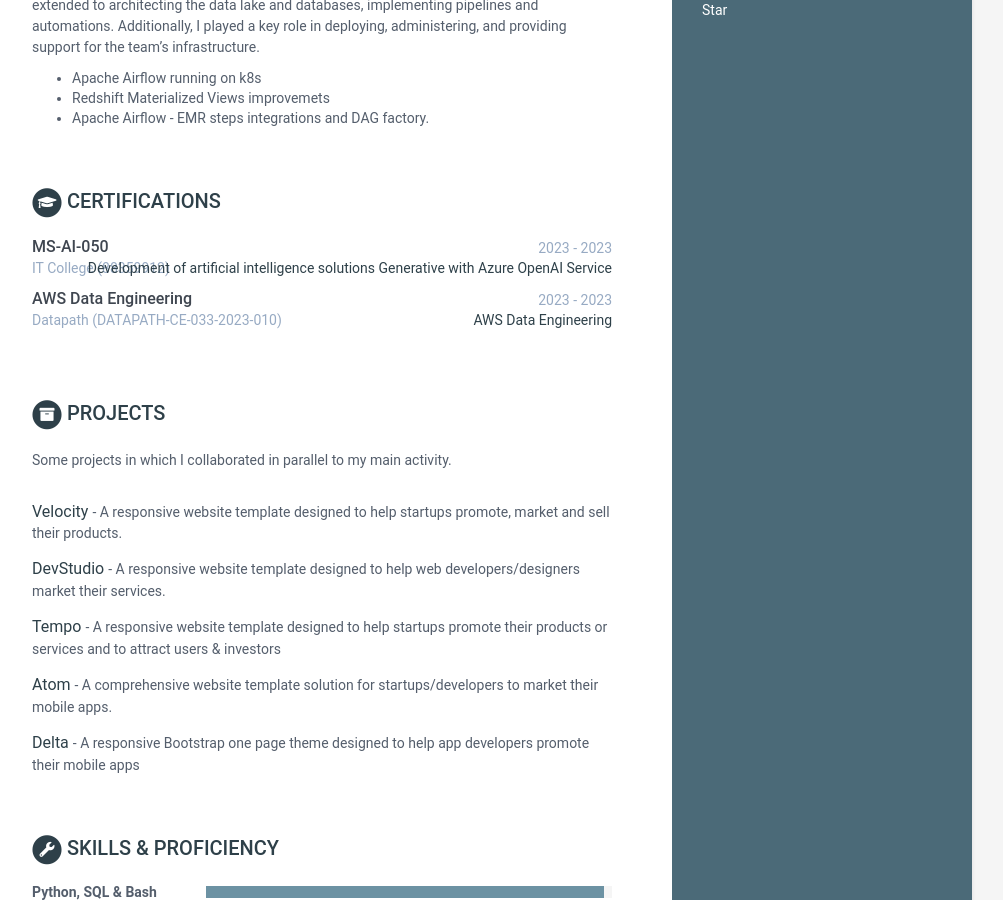
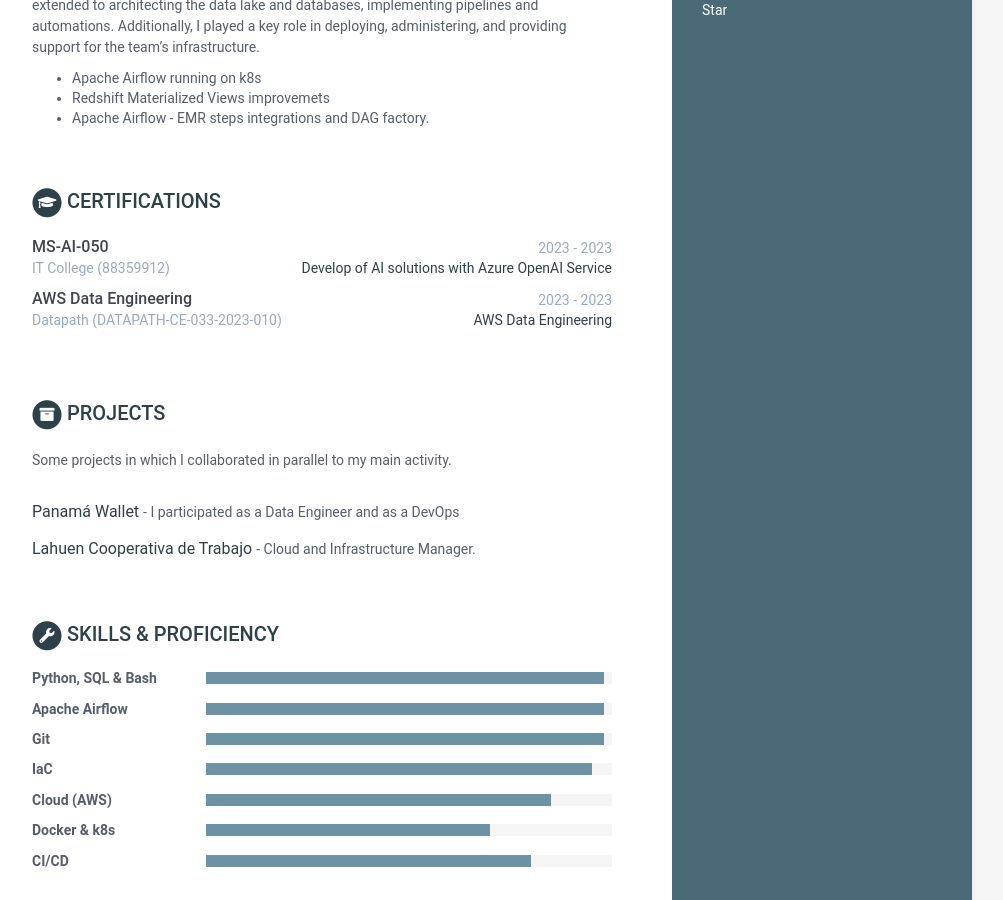
Before and after one commit to macs-devops/max-dataops, a Jekyll site: the page built from index.html, in a window 1280 px wide and 900 px high, scrolled down 1177 px. Shown: the whole window, without its empty margins (168-1171 px from the left). Built offline with Jekyll 4.4.1, drawn with Linux system fonts in a browser that asks for light colours.

Commit message:
edit projects

```diff
--- a/_data/data.yml
+++ b/_data/data.yml
@@ -141,7 +141,7 @@ certifications:
           organization: IT College
           credentialid: 88359912
           credentialurl: https://credentials.itcollege.com.ar/6ba5a130-4072-4fd0-8538-ade50a3c1925#gs.1cjpmk
-          credentialname: Development of artificial intelligence solutions Generative with Azure OpenAI Service
+          credentialname: Develop of AI solutions with Azure OpenAI Service
         - name: AWS Data Engineering
           start: 2023
           end: 2023
@@ -155,25 +155,13 @@ projects:
     intro: >
       Some projects in which I collaborated in parallel to my main activity.
     assignments:
-      - title: Velocity
+      - title: Panamá Wallet
         link: "#hook"
-        tagline: "A responsive website template designed to help startups promote, market and sell their products."
+        tagline: "I participated as a Data Engineer and as a DevOps"
 
-      - title: DevStudio
-        link: "#"
-        tagline: "A responsive website template designed to help web developers/designers market their services."
-
-      - title: Tempo
-        link: "#"
-        tagline: "A responsive website template designed to help startups promote their products or services and to attract users &amp; investors"
-
-      - title: Atom
-        link: "#"
-        tagline: "A comprehensive website template solution for startups/developers to market their mobile apps."
-
-      - title: Delta
-        link: "#"
-        tagline: "A responsive Bootstrap one page theme designed to help app developers promote their mobile apps"
+      - title: Lahuen Cooperativa de Trabajo
+        link: "www.lahuen.ar"
+        tagline: "Cloud and Infrastructure Manager."
 
 skills:
     title: Skills &amp; Proficiency
```
